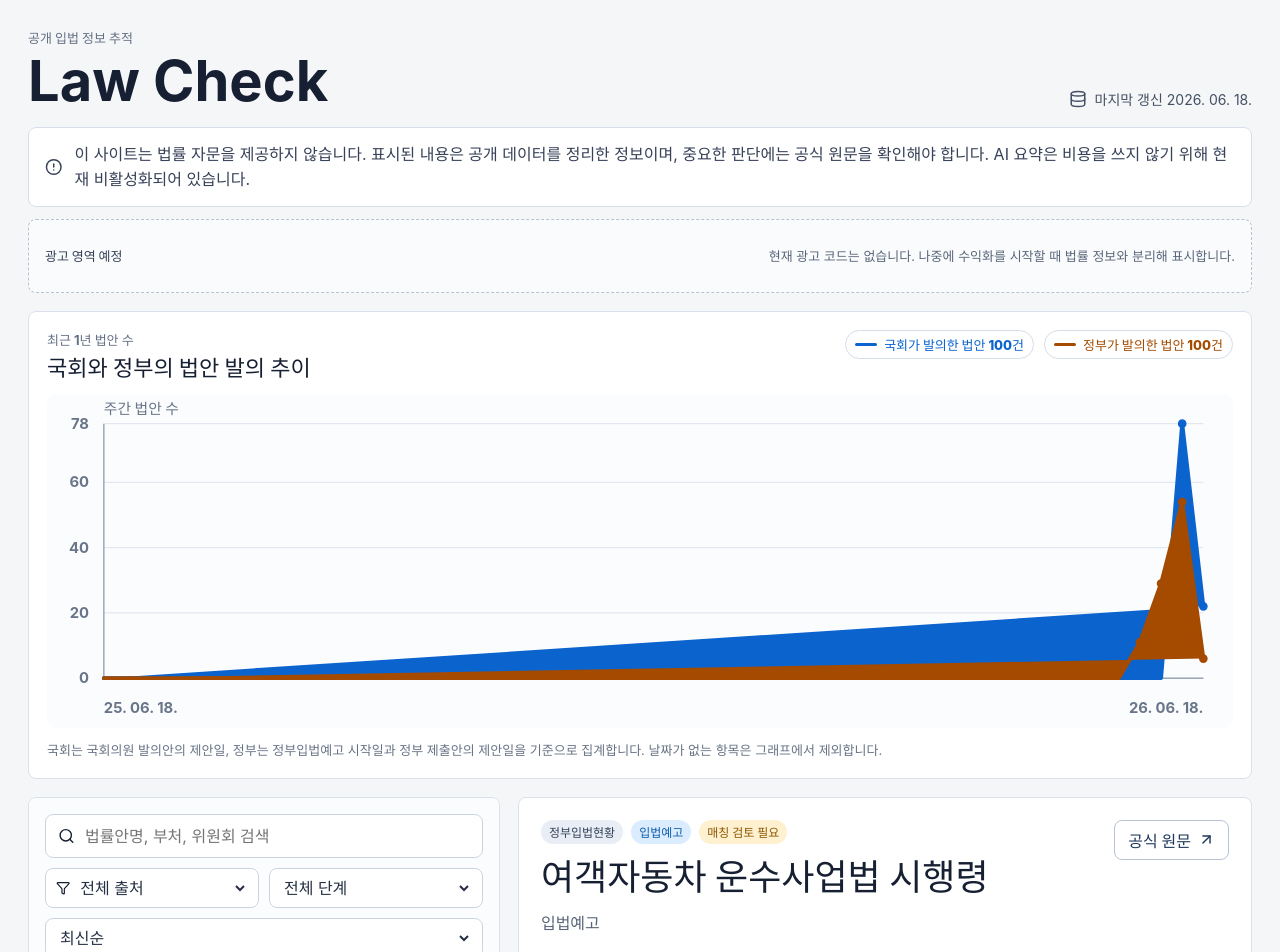
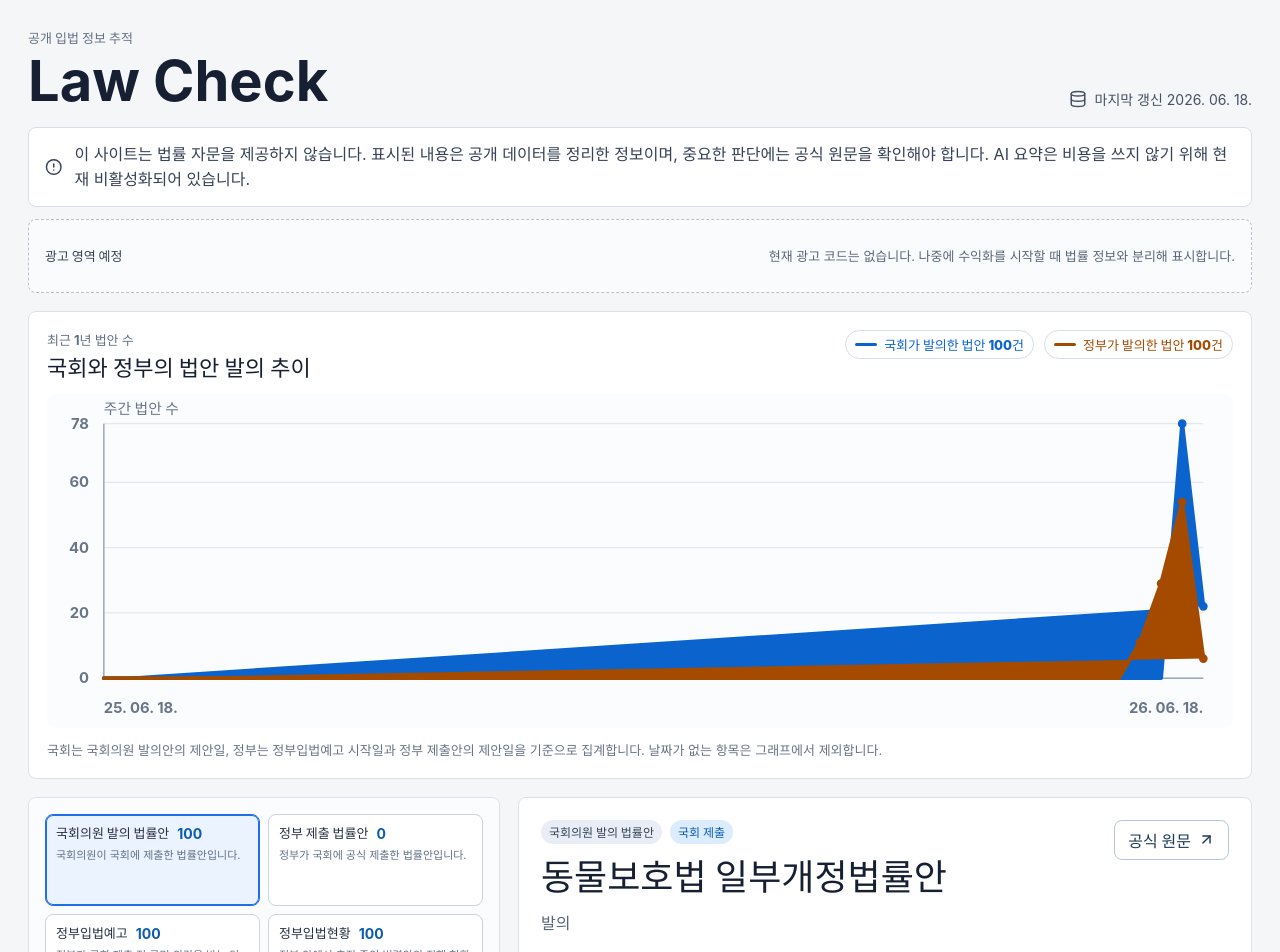
Before and after one commit to kudohae/law-check, a React (Vite) app: page / in a window 1280 px wide. Shown: the top 952 px of the page. Built offline with nearby package versions, Linux system fonts and the light colour scheme.

Commit message:
Add law category tabs

```diff
--- a/src/App.tsx
+++ b/src/App.tsx
@@ -3,15 +3,15 @@ import {
   AlertCircle,
   ArrowUpRight,
   Database,
-  Filter,
   Search
 } from "lucide-react";
 import { loadBillData } from "./data";
-import { sourceLabels, sourceOptions, stageLabels, stageOptions } from "./constants";
+import { sourceLabels, stageLabels, stageOptions } from "./constants";
 import type { Bill, BillDataFile, BillSource, BillStage } from "./types";
 import { formatDate, getBillDate, getBillOwner, normalizeText } from "./utils";
 
 type SortKey = "recent" | "noticeEnd" | "updated";
+type CategoryKey = BillSource;
 type ChartPoint = {
   label: string;
   start: Date;
@@ -20,12 +20,26 @@ type ChartPoint = {
   government: number;
 };
 
+const categoryOptions: CategoryKey[] = [
+  "assembly_member",
+  "assembly_government",
+  "government_notice",
+  "government_pre_submit"
+];
+
+const categoryDescriptions: Record<CategoryKey, string> = {
+  assembly_member: "국회의원이 국회에 제출한 법률안입니다.",
+  assembly_government: "정부가 국회에 공식 제출한 법률안입니다.",
+  government_notice: "정부가 국회 제출 전 국민 의견을 받는 단계입니다.",
+  government_pre_submit: "정부 안에서 추진 중인 법령안의 진행 현황입니다."
+};
+
 function App() {
   const [data, setData] = useState<BillDataFile | null>(null);
   const [error, setError] = useState<string | null>(null);
   const [selectedBillId, setSelectedBillId] = useState<string | null>(null);
   const [query, setQuery] = useState("");
-  const [source, setSource] = useState<"all" | BillSource>("all");
+  const [category, setCategory] = useState<CategoryKey>("assembly_member");
   const [stage, setStage] = useState<"all" | BillStage>("all");
   const [sort, setSort] = useState<SortKey>("recent");
 
@@ -61,7 +75,7 @@ function App() {
 
         return (
           (!normalizedQuery || queryTarget.includes(normalizedQuery)) &&
-          (source === "all" || bill.source === source) &&
+          bill.source === category &&
           (stage === "all" || bill.stage === stage)
         );
       })
@@ -74,7 +88,7 @@ function App() {
         }
         return dateValue(getBillDate(b), 0) - dateValue(getBillDate(a), 0);
       });
-  }, [bills, query, sort, source, stage]);
+  }, [bills, category, query, sort, stage]);
 
   const selectedBill =
     filteredBills.find((bill) => bill.id === selectedBillId) ??
@@ -88,6 +102,17 @@ function App() {
   }, [filteredBills, selectedBillId]);
 
   const chartPoints = useMemo(() => buildLegislationChartPoints(bills), [bills]);
+  const categoryCounts = useMemo(() => {
+    return categoryOptions.reduce<Record<CategoryKey, number>>((counts, option) => {
+      counts[option] = bills.filter((bill) => bill.source === option).length;
+      return counts;
+    }, {
+      assembly_member: 0,
+      assembly_government: 0,
+      government_notice: 0,
+      government_pre_submit: 0
+    });
+  }, [bills]);
 
   return (
     <main className="app-shell">
@@ -120,6 +145,26 @@ function App() {
       <section className="workspace">
         <aside className="list-pane" aria-label="법률안 목록">
           <div className="filters">
+            <div className="category-tabs" aria-label="법률안 카테고리">
+              {categoryOptions.map((option) => (
+                <button
+                  key={option}
+                  type="button"
+                  className={category === option ? "category-tab active" : "category-tab"}
+                  onClick={() => {
+                    setCategory(option);
+                    setSelectedBillId(null);
+                  }}
+                >
+                  <span className="category-tab-main">
+                    <span>{sourceLabels[option]}</span>
+                    <strong>{categoryCounts[option].toLocaleString("ko-KR")}</strong>
+                  </span>
+                  <small>{categoryDescriptions[option]}</small>
+                </button>
+              ))}
+            </div>
+
             <label className="search-field">
               <Search size={18} />
               <input
@@ -131,18 +176,6 @@ function App() {
 
             <div className="filter-row">
               <label>
-                <Filter size={16} />
-                <select value={source} onChange={(event) => setSource(event.target.value as "all" | BillSource)}>
-                  <option value="all">전체 출처</option>
-                  {sourceOptions.map((option) => (
-                    <option key={option.value} value={option.value}>
-                      {option.label}
-                    </option>
-                  ))}
-                </select>
-              </label>
-
-              <label>
                 <select value={stage} onChange={(event) => setStage(event.target.value as "all" | BillStage)}>
                   <option value="all">전체 단계</option>
                   {stageOptions.map((option) => (
@@ -152,9 +185,6 @@ function App() {
                   ))}
                 </select>
               </label>
-            </div>
-
-            <div className="filter-row">
               <label>
                 <select value={sort} onChange={(event) => setSort(event.target.value as SortKey)}>
                   <option value="recent">최신순</option>
--- a/src/constants.ts
+++ b/src/constants.ts
@@ -1,8 +1,8 @@
 import type { BillSource, BillStage } from "./types";
 
 export const sourceLabels: Record<BillSource, string> = {
-  assembly_member: "국회의원 발의",
-  assembly_government: "정부 제출",
+  assembly_member: "국회의원 발의 법률안",
+  assembly_government: "정부 제출 법률안",
   government_pre_submit: "정부입법현황",
   government_notice: "정부입법예고"
 };
@@ -20,11 +20,6 @@ export const stageLabels: Record<BillStage, string> = {
   unknown: "확인 필요"
 };
 
-export const sourceOptions = Object.entries(sourceLabels).map(([value, label]) => ({
-  value,
-  label
-}));
-
 export const stageOptions = Object.entries(stageLabels).map(([value, label]) => ({
   value,
   label
--- a/src/styles.css
+++ b/src/styles.css
@@ -266,6 +266,61 @@ h1 {
   padding: 16px;
   border-bottom: 1px solid #e3e7ee;
   background: #fbfcfe;
+}
+
+.category-tabs {
+  display: grid;
+  grid-template-columns: repeat(2, minmax(0, 1fr));
+  gap: 8px;
+  margin-bottom: 12px;
+}
+
+.category-tab {
+  display: flex;
+  flex-direction: column;
+  gap: 5px;
+  min-height: 92px;
+  padding: 10px;
+  border: 1px solid #ccd4df;
+  border-radius: 8px;
+  background: #ffffff;
+  color: #263044;
+  text-align: left;
+  cursor: pointer;
+}
+
+.category-tab:hover {
+  border-color: #8eb7ef;
+  background: #f5f9ff;
+}
+
+.category-tab.active {
+  border-color: #1f6feb;
+  background: #eaf3ff;
+  box-shadow: inset 0 0 0 1px #1f6feb;
+}
+
+.category-tab-main {
+  display: flex;
+  align-items: flex-start;
+  justify-content: space-between;
+  gap: 8px;
+  font-size: 13px;
+  font-weight: 800;
+  line-height: 1.3;
+}
+
+.category-tab-main strong {
+  flex: 0 0 auto;
+  color: #0b5cad;
+  font-size: 14px;
+}
+
+.category-tab small {
+  display: block;
+  color: #637086;
+  font-size: 11px;
+  line-height: 1.35;
 }
 
 .search-field {
@@ -607,6 +662,7 @@ dd {
 }
 
 @media (max-width: 620px) {
+  .category-tabs,
   .filter-row,
   .timeline li {
     grid-template-columns: 1fr;
```
